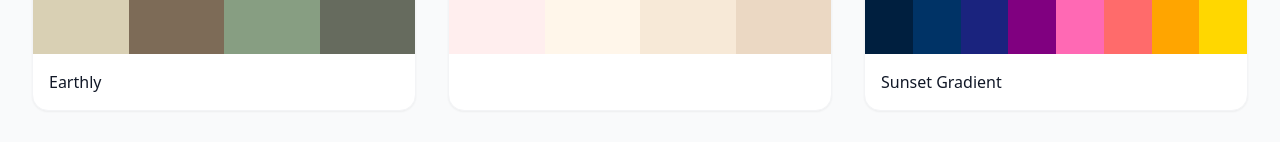
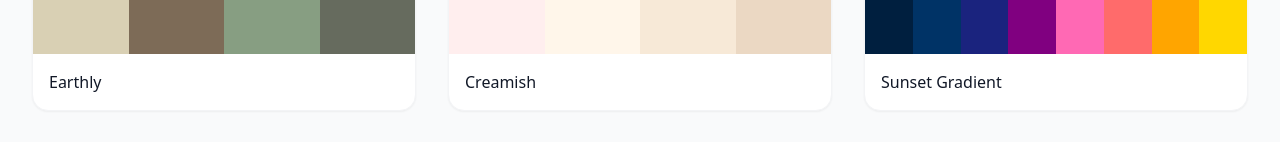
Before and after one commit to priyankasoni930/Color-Fusion, a React (Vite) app: page /palettes in a window 1280 px wide. Shown: the part 655-797 px from the top of the page. Built offline with nearby package versions, Linux system fonts and the light colour scheme.

Commit message:
Update ColorPalettes.tsx

```diff
--- a/src/pages/ColorPalettes.tsx
+++ b/src/pages/ColorPalettes.tsx
@@ -51,7 +51,7 @@ const colorPalettes: ColorPalette[] = [
     colors: ["#d9d0b4", "#7d6b57", "#879e82", "#666b5e"],
   },
   {
-    name: "",
+    name: "Creamish",
     likes: 784,
     colors: ["#ffeeee", "#fff6ea", "#f7e9d7", "#ebd8c3"],
   },
```
